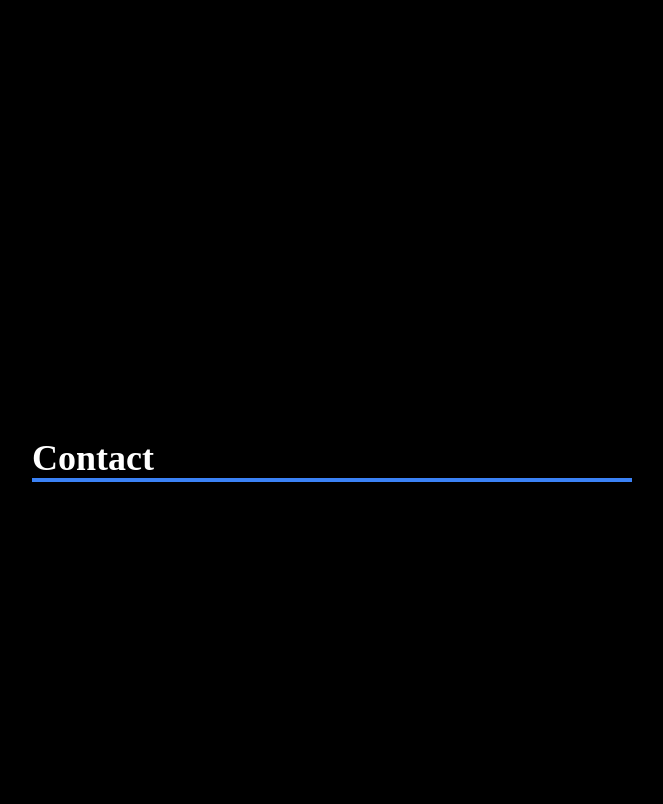
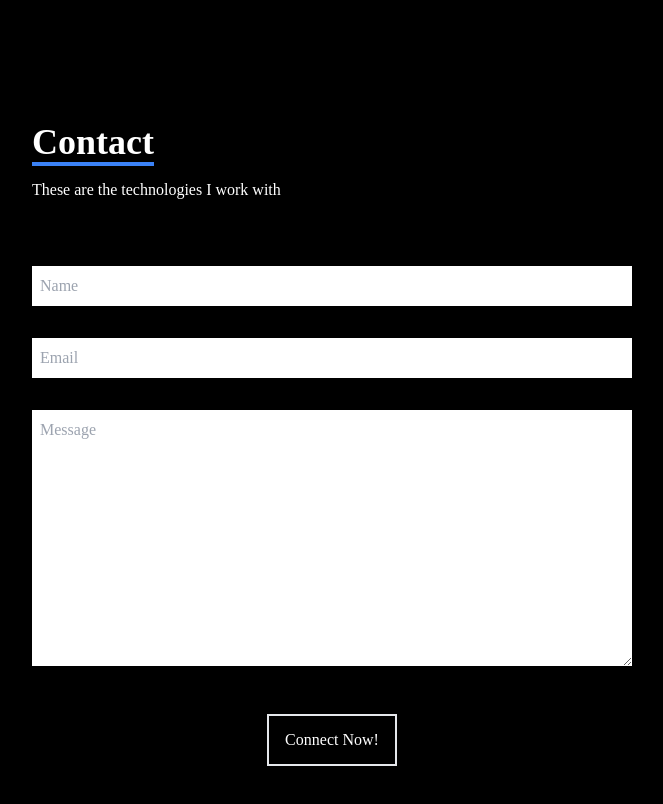
Before and after one commit to alasam/alasam.github.io, a React (Create React App) app: page / in a window 1280 px wide. Shown: the part 3140-3944 px from the top of the page, without its empty margins (308-971 px from the left). Built offline with nearby package versions, Linux system fonts and the light colour scheme.

Commit message:
finish front-end of contact page

```diff
--- a/src/components/Contact.jsx
+++ b/src/components/Contact.jsx
@@ -6,10 +6,35 @@ const Contact = () => {
       name="contact"
       className="w-full h-screen bg-black flex justify-center items-center p-4"
     >
-      <form action="" className="flex flex-col max-w-[600px] w-full">
-        <p className="text-4xl font-bold inline border-b-4 border-blue-500 text-white">
-          Contact
-        </p>
+      {/* form container */}
+      <form action="" className="flex flex-col max-w-[600px] w-full text-white">
+        <div className="pb-8">
+          <p className="text-4xl font-bold inline border-b-4 border-blue-500">
+            Contact
+          </p>
+          <p className="py-4">These are the technologies I work with</p>
+        </div>
+        <input
+          type="text"
+          placeholder="Name"
+          name="email"
+          className="my-4 p-2 bg-white text-black"
+        />
+        <input
+          type="Email"
+          placeholder="Email"
+          name="email"
+          className=" my-4 p-2 bg-white text-black"
+        />
+        <textarea
+          name="message"
+          rows="10"
+          placeholder="Message"
+          className="bg-white p-2 my-4"
+        />
+        <button className="text-white border-2 px-4 py-3 my-8 mx-auto flex items-center hover:bg-green-800 hover:border-green-800">
+          Connect Now!
+        </button>
       </form>
     </div>
   );
```
